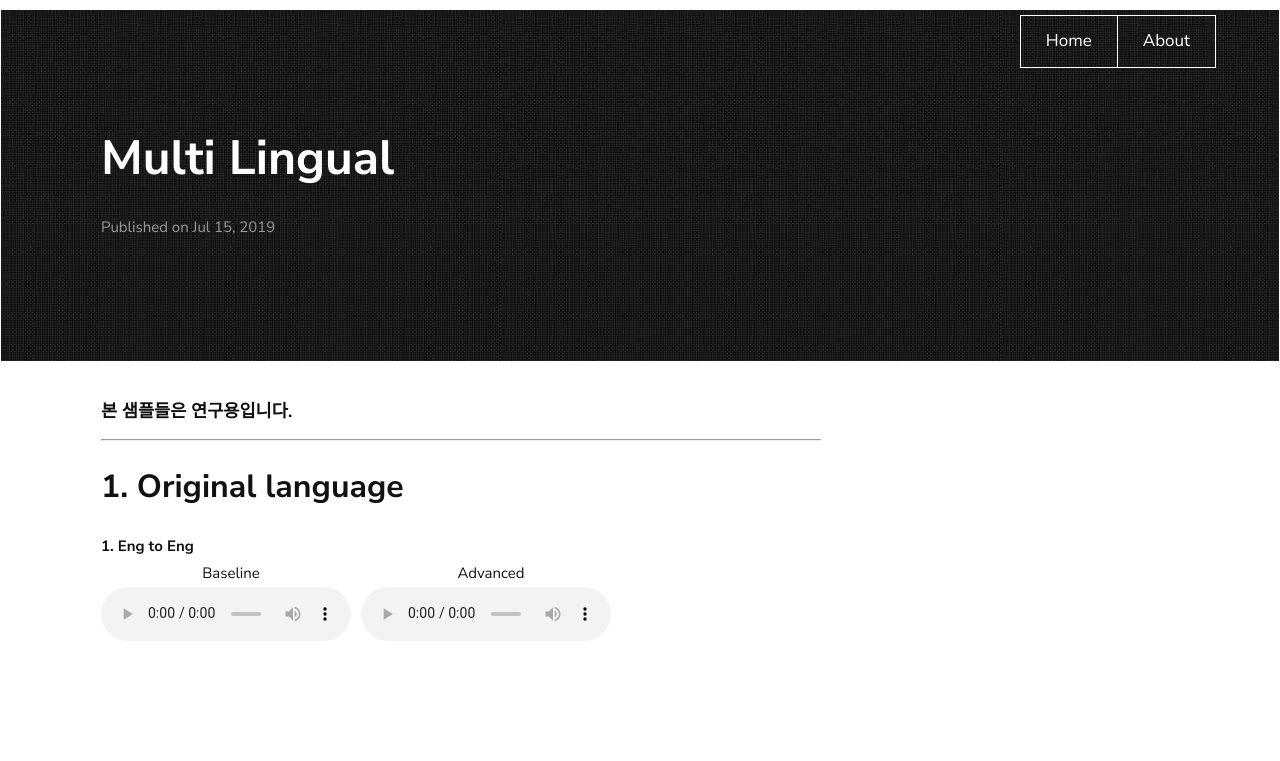
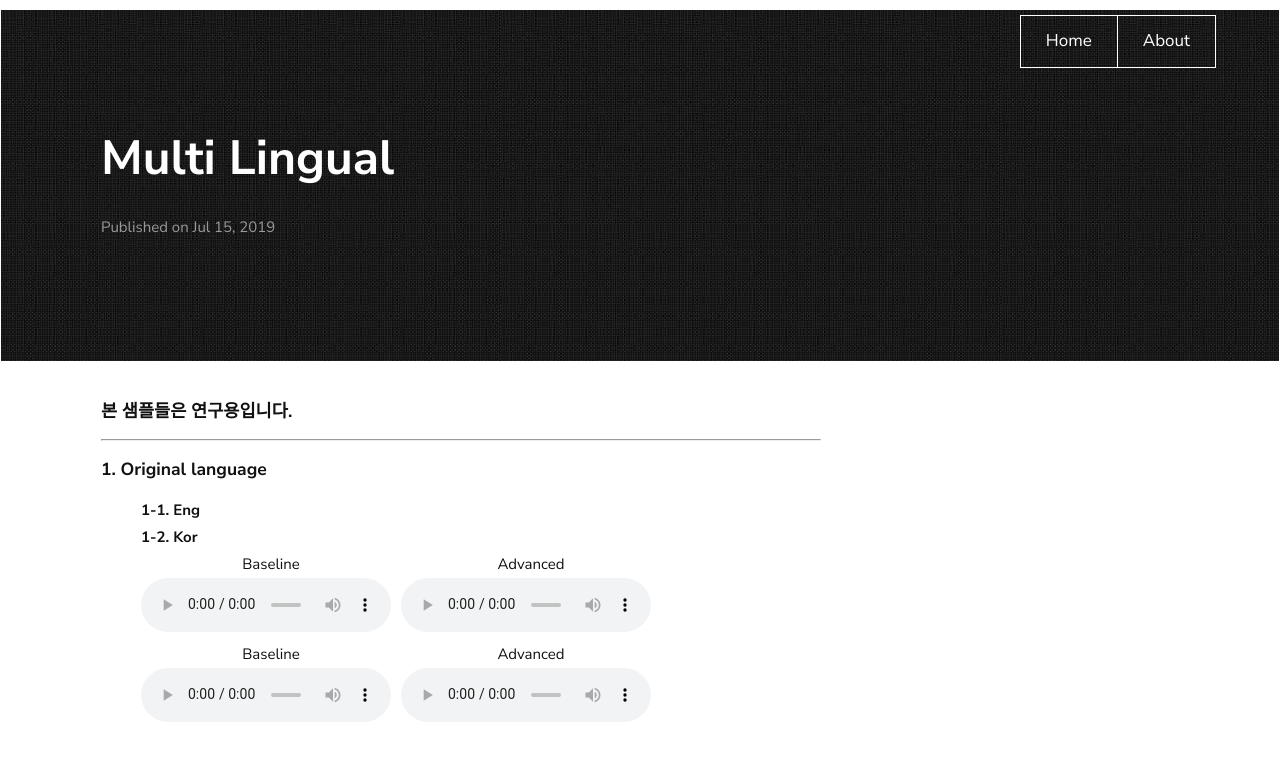
Before and after one commit to Ondal90/ondal90, a Jekyll site: the page built from _posts/2019-07-15-multi-lingual.md, in a window 1280 px wide. Shown: the top 761 px of the page. Built offline with Jekyll 4.4.1, drawn with Linux system fonts in a browser that asks for light colours; our own code applies the rules of GitHub Pages for plain Markdown files.

Commit message:
Update 2019-07-15-multi-lingual.md

```diff
--- a/_posts/2019-07-15-multi-lingual.md
+++ b/_posts/2019-07-15-multi-lingual.md
@@ -36,15 +36,26 @@ categories: xinapse TTS
 </head>
 <h3>본 샘플들은 연구용입니다.</h3>
 <hr>
-<h2 align="left">1. Original language</h2>
+<h3 align="left">1. Original language</h3>
+<blockquote>
 <table align="left">
-  <caption align="left">1. Eng to Eng </caption>
+  <caption align="left">1-1. Eng</caption>
   <tr>
     <td align="center">Baseline </td>
     <td align="center">Advanced </td>
   </tr>
   <tr>
-    <td align="center"><audio src="/audio_samples/LJ_Baseline_Kor.wav" controls=""></audio></td>
-    <td align="center"><audio src="/audio_samples/LJ_New_Kor.wav" controls=""></audio></td>
+    <td align="center"><audio src="/audio_samples/LJ_Baseline_Eng.wav" controls=""></audio></td>
+    <td align="center"><audio src="/audio_samples/LJ_New_Eng.wav" controls=""></audio></td>
+  </tr>
+    <caption align="left">1-2. Kor</caption>
+  <tr>
+    <td align="center">Baseline </td>
+    <td align="center">Advanced </td>
+  </tr>
+  <tr>
+    <td align="center"><audio src="/audio_samples/KSS_Baseline_Kor.wav" controls=""></audio></td>
+    <td align="center"><audio src="/audio_samples/KSS_New_Kor.wav" controls=""></audio></td>
   </tr>
 </table>
+</blockquote>
```
